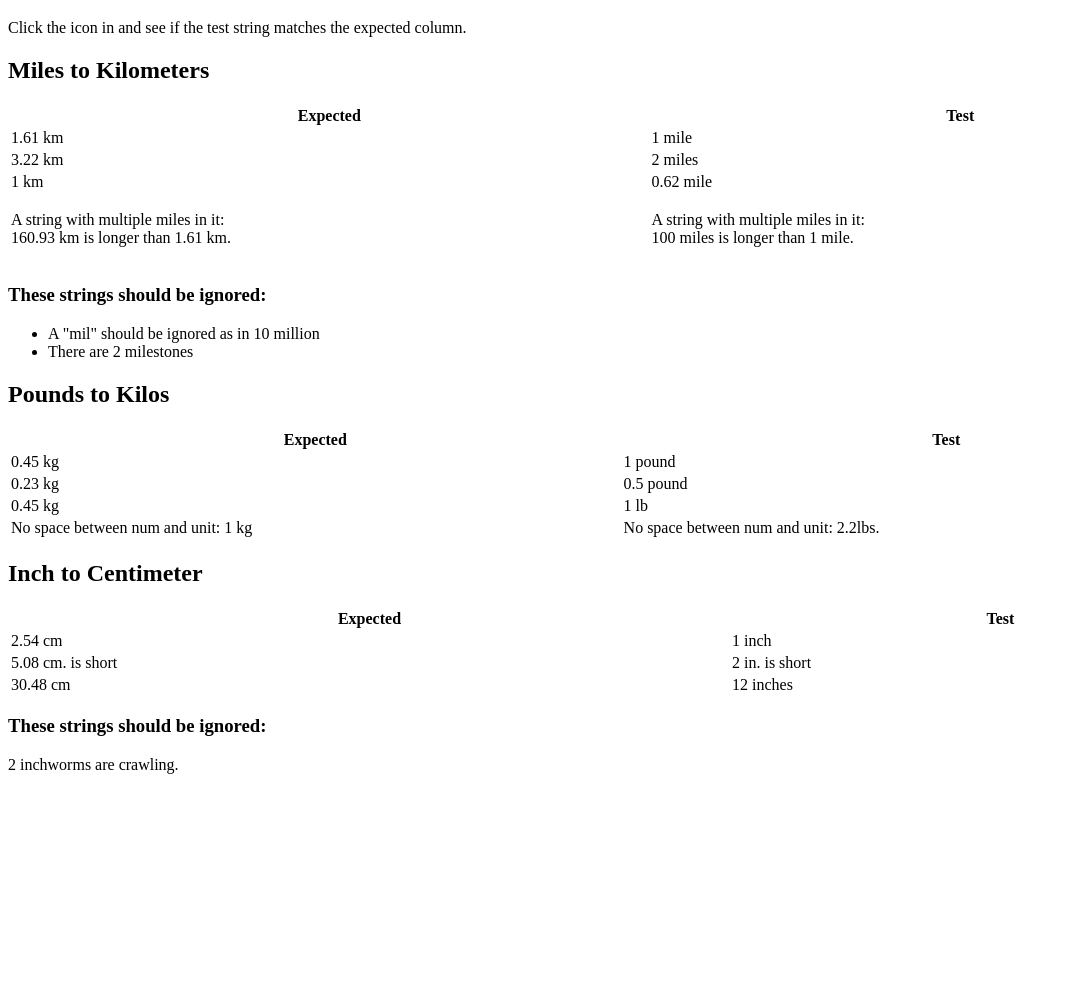
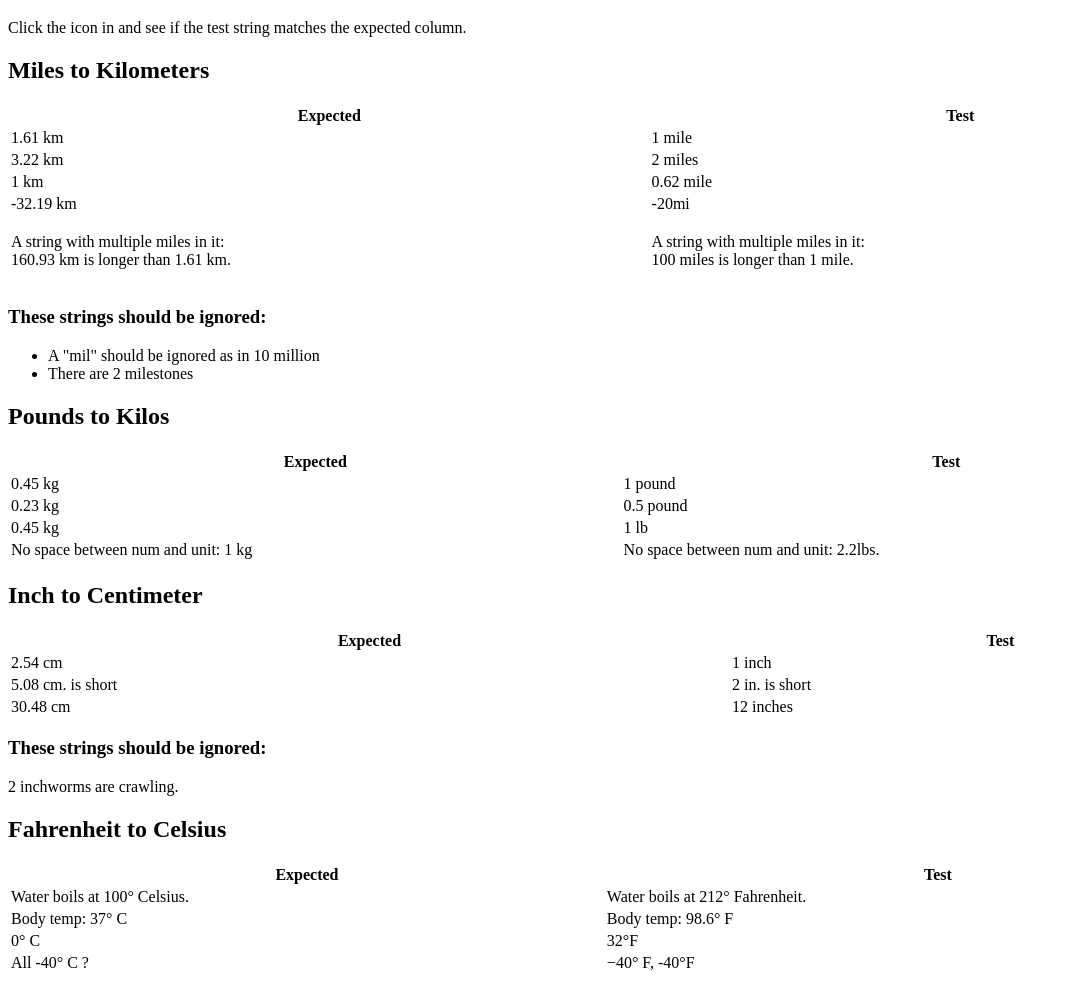
Before and after one commit to kosinix/ametrican, a browser extension: page test.html in a window 1280 px wide. Shown: the part 61-1044 px from the top of the page, without its empty margins (0-1070 px from the left). Before the commit the page ends 851 px from the top, so only its background shows below. Drawn offline with Linux system fonts and the light colour scheme.

Commit message:
Add Fahrenheit conversion

```diff
--- a/test.html
+++ b/test.html
@@ -27,6 +27,10 @@
                 <tr>
                     <td>1 km</td>
                     <td>0.62 mile</td>
+                </tr>
+                <tr>
+                    <td>-32.19 km</td>
+                    <td>-20mi</td>
                 </tr>
                 <tr>
                     <td><p>A string with multiple miles in it: <br> 160.93 km is longer than 1.61 km.</p></td>
@@ -72,7 +76,6 @@
         </table>
 
         <h2>Inch to Centimeter</h2>
-
         <table width="100%">
             <thead>
                 <tr>
@@ -98,5 +101,33 @@
         </table>
         <h3>These strings should be ignored:</h3>
         <p>2 inchworms are crawling.</p>
+
+        <h2>Fahrenheit to Celsius</h2>
+        <table width="100%">
+            <thead>
+                <tr>
+                    <th>Expected</th>
+                    <th>Test</th>
+                </tr>
+            </thead>
+            <tbody>
+                <tr>
+                  <td>Water boils at 100° Celsius.</td>
+                  <td>Water boils at 212° Fahrenheit.</td>
+                </tr>
+                <tr>
+                  <td>Body temp: 37° C</td>
+                  <td>Body temp: 98.6° F</td>
+                </tr>
+                <tr>
+                  <td>0° C</td>
+                  <td>32°F</td>
+                </tr>
+                <tr>
+                  <td>All -40° C ?</td>
+                  <td>−40° F, -40°F</td>
+                </tr>
+            </tbody>
+        </table>
     </body>
 </html>
```
Also changed, not shown: lib.js (+30 -13 lines).
